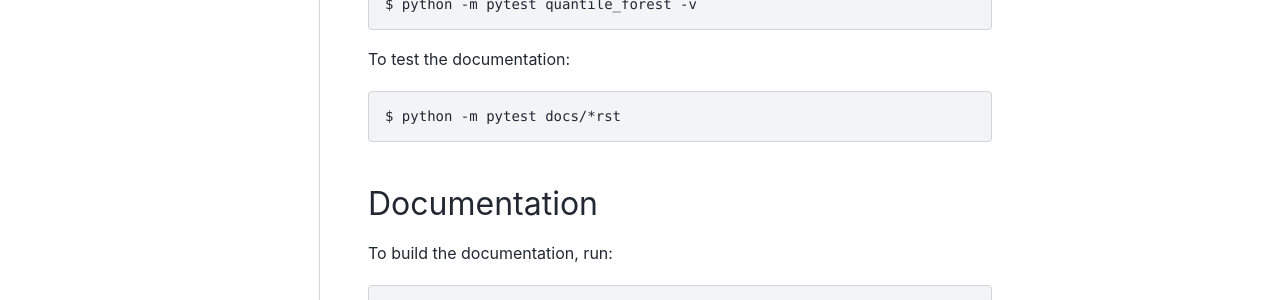
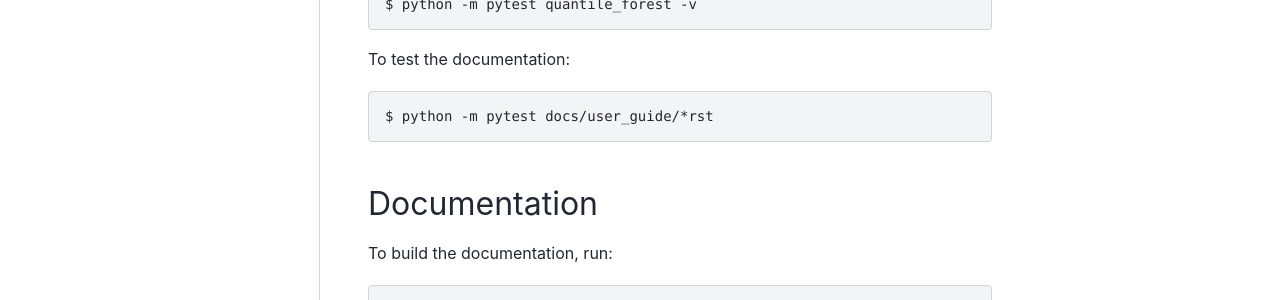
Before and after one commit to zillow/quantile-forest, a Sphinx documentation site: the page built from docs/getting_started/developers.rst, in a window 1280 px wide and 900 px high, scrolled down 625 px. Shown: the part 339-639 px from the top of the window. Built offline with Sphinx 7.4.7 and the PyData theme 0.15.4, drawn with Linux system fonts in a browser that asks for light colours; pages that are not in the unit, such as notebooks, are missing from menus; the version number could not be read and is left out.

Commit message:
Update doc pytest

```diff
--- a/docs/getting_started/developers.rst
+++ b/docs/getting_started/developers.rst
@@ -34,7 +34,7 @@ To test the code::
 
 To test the documentation::
 
-  $ python -m pytest docs/*rst
+  $ python -m pytest docs/user_guide/*rst
 
 Documentation
 ~~~~~~~~~~~~~
--- a/docs/user_guide/proximities.rst
+++ b/docs/user_guide/proximities.rst
@@ -18,7 +18,7 @@ For each test sample, the method outputs a list of tuples of the training index
 The maximum number of proximity counts output per test sample can be limited by specifying `max_proximities`::
 
     >>> proximities = reg.proximity_counts(X_test, max_proximities=10)
-    >>> np.all([len(prox) <= 10 for prox in proximities])
+    >>> all([len(prox) <= 10 for prox in proximities])
     True
 
 Out-of-bag (OOB) proximity counts can be returned by specifying `oob_score = True`::
```
Also changed, not shown: 1 other file.
